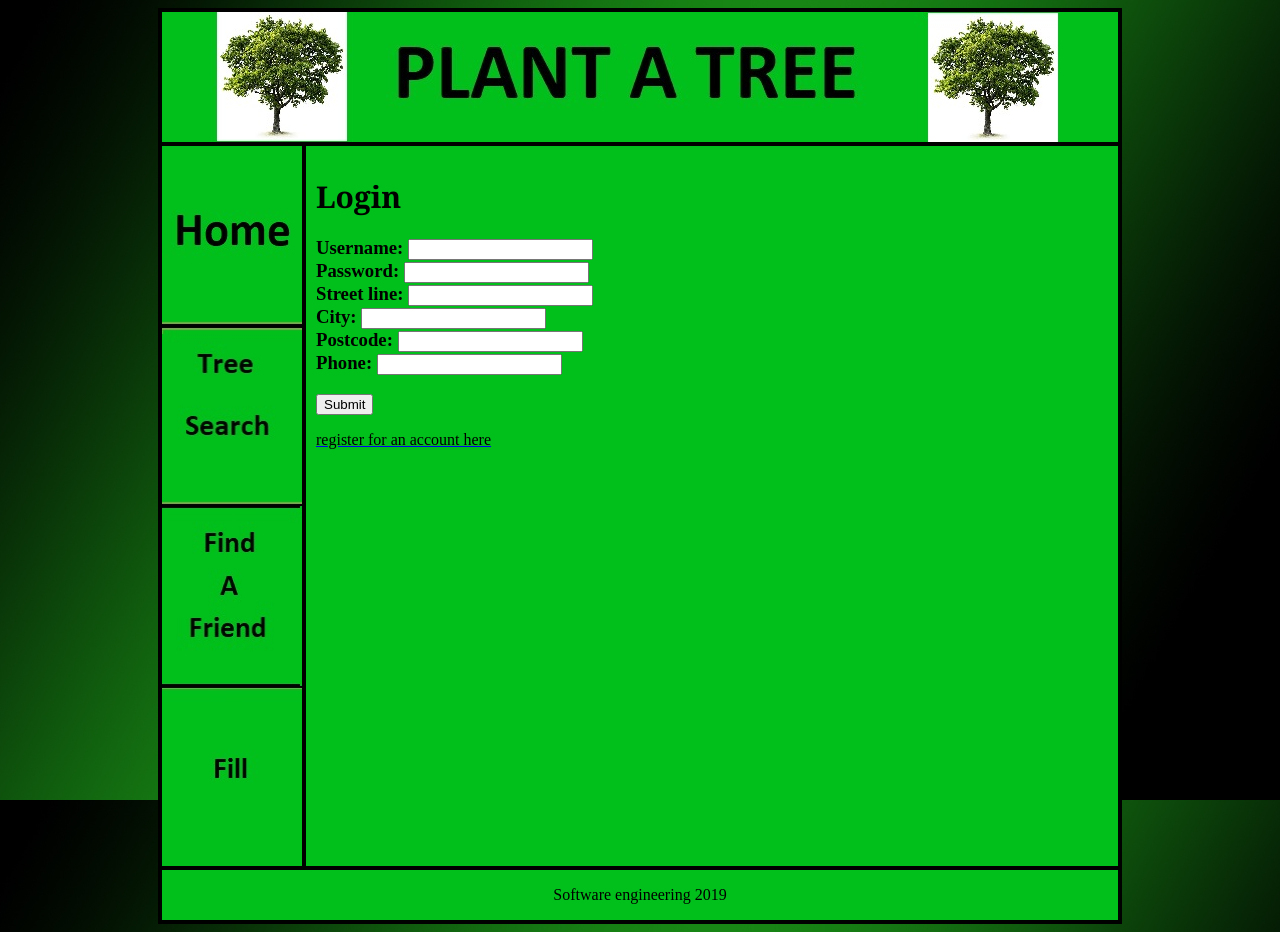
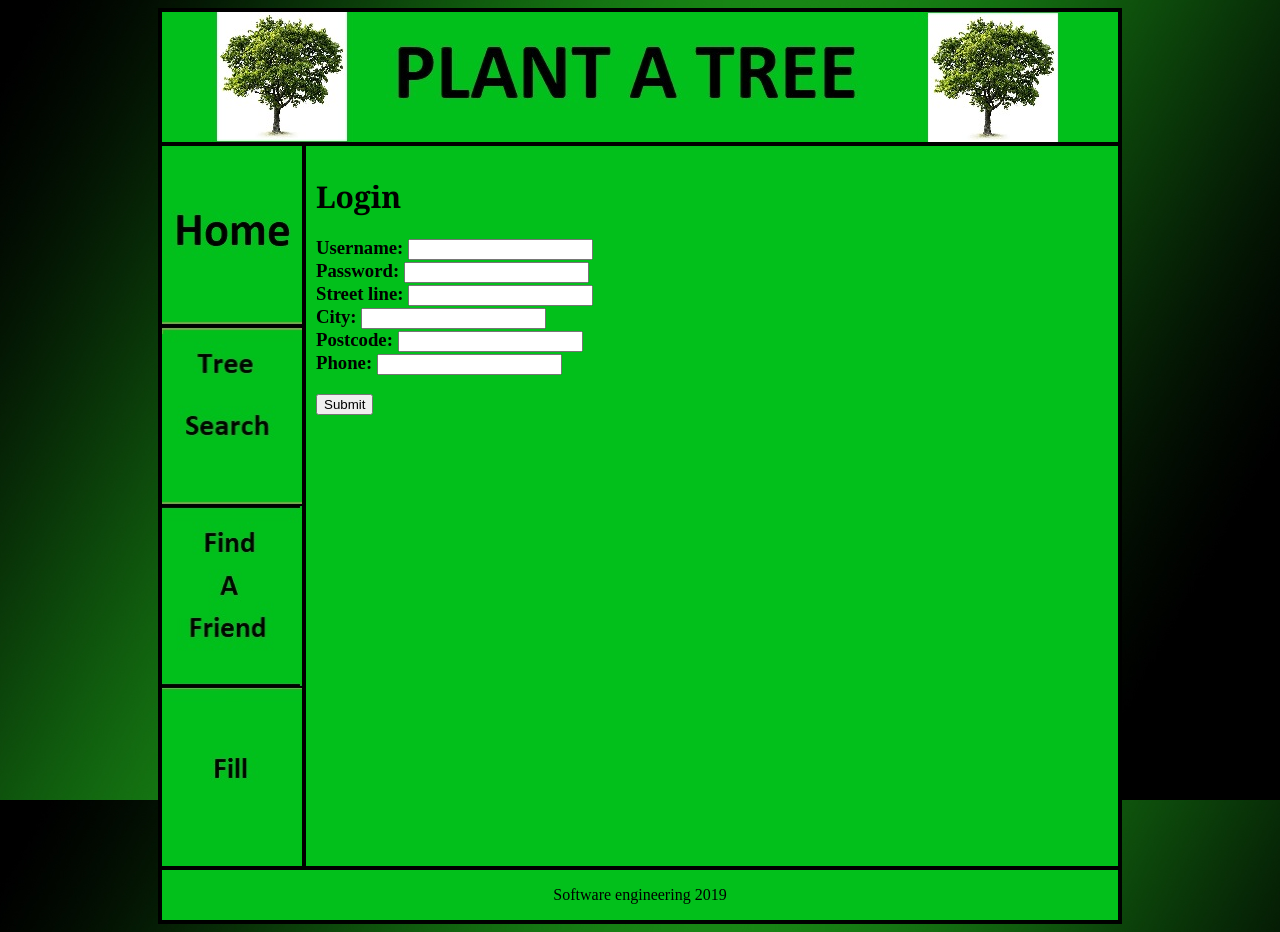
Before and after one commit to kingkhan96/PlantATreeSprint1, a PHP site: page /register.php in a window 1280 px wide. Run offline with PHP 8.4, Linux system fonts and the light colour scheme.

Commit message:
Update register.php

```diff
--- a/register.php
+++ b/register.php
@@ -26,7 +26,6 @@
             				Phone: <input type='text' name='phone'><br></h3>
 					<input type='submit' name='register'>
 				</form>
-				<a href='register.php'><p>register for an account here</p></a>
 			</div><!--main-->
 			<div id="footer">
 			<p>Software engineering 2019</p>
```
